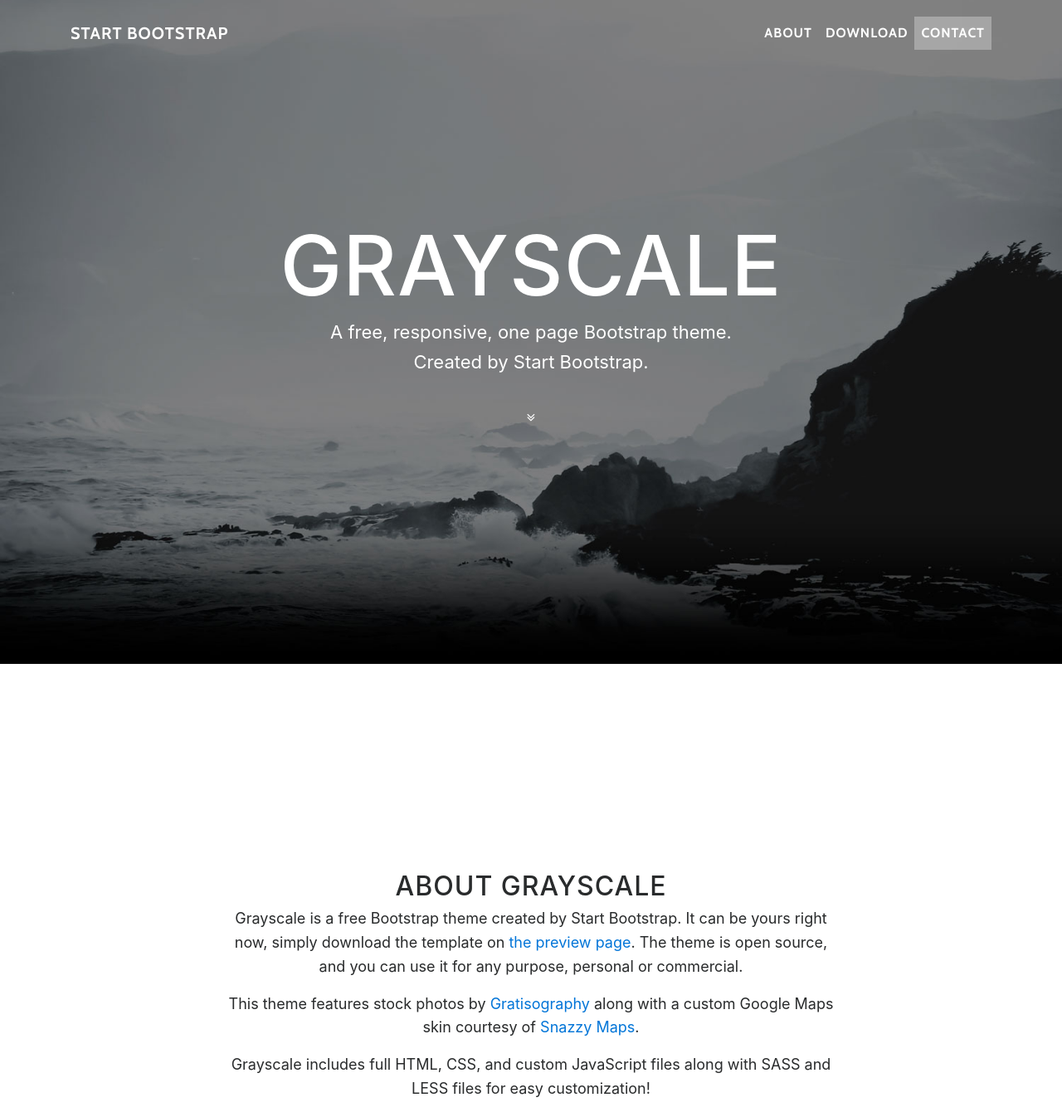
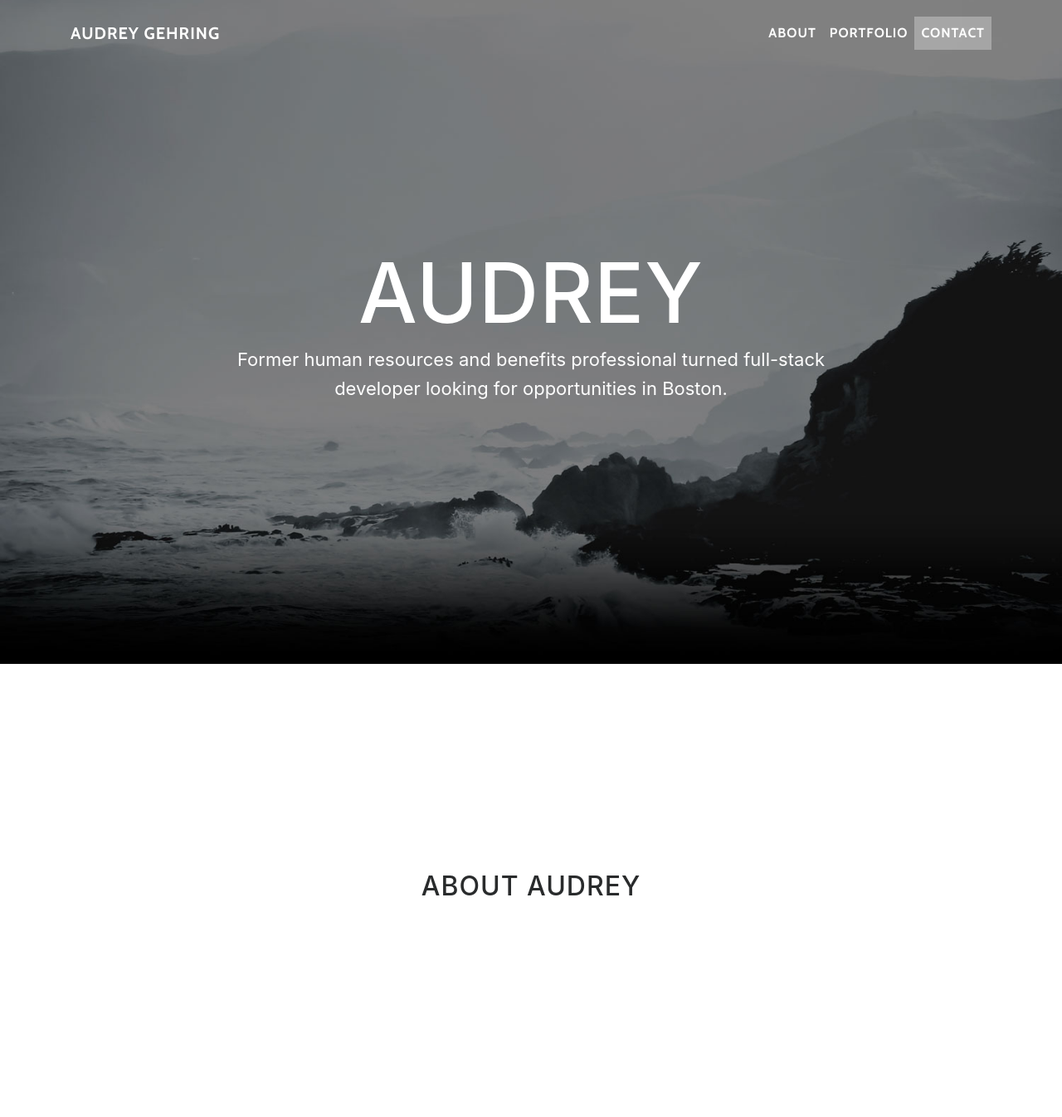
Before and after one commit to audreygehring/personal-site, a website with bundled scripts: page index.html in a window 1280 px wide. Shown: the top 1346 px of the page at 83% size. Built offline with nearby package versions, Linux system fonts and the light colour scheme.

Commit message:
initial customization

```diff
--- a/index.html
+++ b/index.html
@@ -8,7 +8,7 @@
     <meta name="description" content="">
     <meta name="author" content="">
 
-    <title>Grayscale - Start Bootstrap Theme</title>
+    <title>Audrey Gehring</title>
 
     <!-- Bootstrap core CSS -->
     <link href="vendor/bootstrap/css/bootstrap.min.css" rel="stylesheet">
@@ -44,14 +44,14 @@
             Menu <i class="fa fa-bars"></i>
         </button>
         <div class="container">
-            <a class="navbar-brand" href="#page-top">Start Bootstrap</a>
+            <a class="navbar-brand" href="#page-top">Audrey Gehring</a>
             <div class="collapse navbar-collapse" id="navbarExample">
                 <ul class="navbar-nav ml-auto">
                     <li class="nav-item">
                         <a class="nav-link" href="#about">About</a>
                     </li>
                     <li class="nav-item">
-                        <a class="nav-link" href="#download">Download</a>
+                        <a class="nav-link" href="#download">Portfolio</a>
                     </li>
                     <li class="nav-item">
                         <a class="nav-link" href="#contact">Contact</a>
@@ -67,12 +67,8 @@
             <div class="container">
                 <div class="row">
                     <div class="col-md-8 offset-md-2">
-                        <h1 class="brand-heading">Grayscale</h1>
-                        <p class="intro-text">A free, responsive, one page Bootstrap theme.
-                            <br>Created by Start Bootstrap.</p>
-                        <a href="#about" class="btn btn-circle page-scroll">
-                            <i class="fa fa-angle-double-down animated"></i>
-                        </a>
+                        <h1 class="brand-heading">Audrey</h1>
+                        <p class="intro-text">Former human resources and benefits professional turned full-stack developer looking for opportunities in Boston.
                     </div>
                 </div>
             </div>
@@ -83,10 +79,10 @@
     <section id="about" class="container content-section text-center">
         <div class="row">
             <div class="col-lg-8 offset-md-2">
-                <h2>About Grayscale</h2>
-                <p>Grayscale is a free Bootstrap theme created by Start Bootstrap. It can be yours right now, simply download the template on <a href="http://startbootstrap.com/template-overviews/grayscale/">the preview page</a>. The theme is open source, and you can use it for any purpose, personal or commercial.</p>
-                <p>This theme features stock photos by <a href="http://gratisography.com/">Gratisography</a> along with a custom Google Maps skin courtesy of <a href="http://snazzymaps.com/">Snazzy Maps</a>.</p>
-                <p>Grayscale includes full HTML, CSS, and custom JavaScript files along with SASS and LESS files for easy customization!</p>
+                <h2>About Audrey</h2>
+                <p></p>
+                <p></p>
+                <p></p>
             </div>
         </div>
     </section>
@@ -108,17 +104,16 @@
     <section id="contact" class="container content-section text-center">
         <div class="row">
             <div class="col-lg-8 offset-md-2">
-                <h2>Contact Start Bootstrap</h2>
-                <p>Feel free to leave us a comment on the <a href="http://startbootstrap.com/template-overviews/grayscale/">Grayscale template overview page</a> on Start Bootstrap to give some feedback about this theme!</p>
+                <h2>Contact Me</h2>
                 <ul class="list-inline banner-social-buttons">
                     <li class="list-inline-item">
-                        <a href="https://twitter.com/SBootstrap" class="btn btn-default btn-lg"><i class="fa fa-twitter fa-fw"></i> <span class="network-name">Twitter</span></a>
+                        <a href="https://www.linkedin.com/in/audreygehring/" class="btn btn-default btn-lg"><i class="fa fa-linkedin-square fa-fw"></i> <span class="network-name">LinkedIn</span></a>
                     </li>
                     <li class="list-inline-item">
-                        <a href="https://github.com/BlackrockDigital/startbootstrap" class="btn btn-default btn-lg"><i class="fa fa-github fa-fw"></i> <span class="network-name">Github</span></a>
+                        <a href="https://github.com/audreygehring" class="btn btn-default btn-lg"><i class="fa fa-github fa-fw"></i> <span class="network-name">Github</span></a>
                     </li>
                     <li class="list-inline-item">
-                        <a href="https://plus.google.com/+Startbootstrap/posts" class="btn btn-default btn-lg"><i class="fa fa-google-plus fa-fw"></i> <span class="network-name">Google+</span></a>
+                        <a href="https://gitlab.com/audreygehring" class="btn btn-default btn-lg"><i class="fa fa-gitlab fa-fw"></i> <span class="network-name">GitLab</span></a>
                     </li>
                 </ul>
             </div>
```
